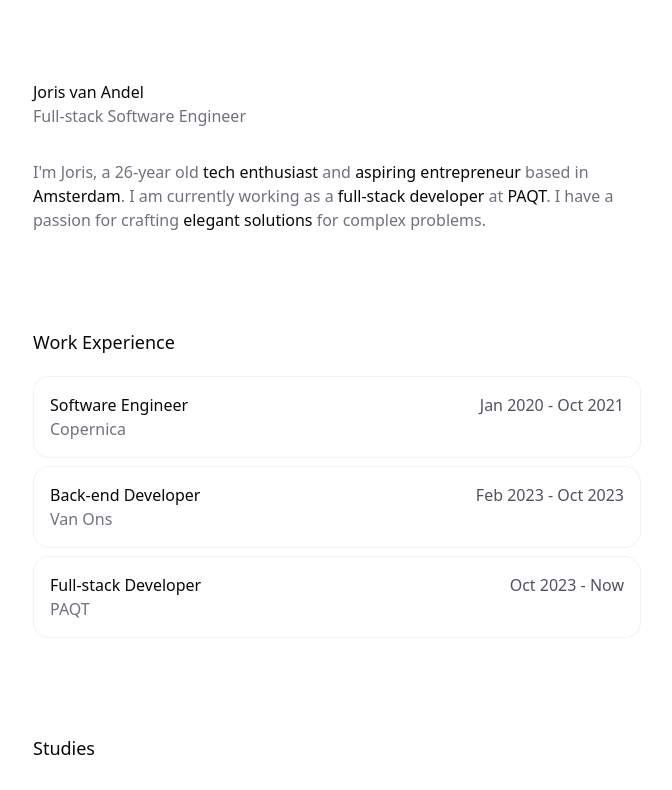
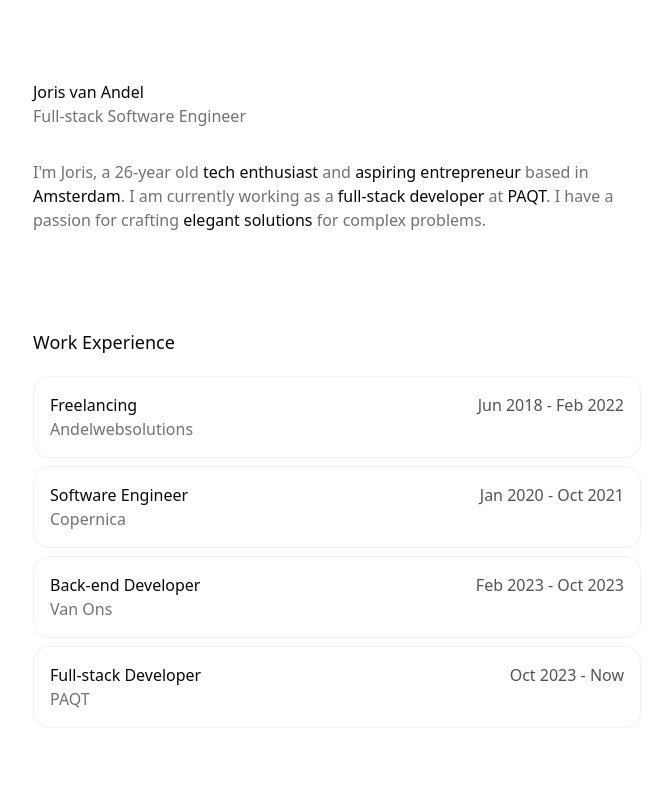
Before and after one commit to jorisvanandel/personal-website, a Next.js app: page / in a window 1280 px wide. Shown: the top 790 px of the page, without its empty margins (303-975 px from the left). Built offline with nearby package versions, Linux system fonts and the light colour scheme.

Commit message:
Add Andelwebsolutions as work experience

```diff
--- a/src/app/page.tsx
+++ b/src/app/page.tsx
@@ -54,6 +54,7 @@ function MagneticSocialLink({children, link}: { children: React.ReactNode, link:
 
 export default function Home() {
   const WORK_EXPERIENCE: Job[] = [
+      { link: 'https://andelwebsolutions.nl', title: 'Freelancing', start: 'Jun 2018', end: 'Feb 2022', company: 'Andelwebsolutions' },
       { link: 'https://copernica.com', title: 'Software Engineer', start: 'Jan 2020', end: 'Oct 2021', company: 'Copernica' },
       { link: 'https://van-ons.nl', title: 'Back-end Developer', start: 'Feb 2023', end: 'Oct 2023', company: 'Van Ons' },
       { link: 'https://paqt.com', title: 'Full-stack Developer', start: 'Oct 2023', end: 'Now', company: 'PAQT' },
```
